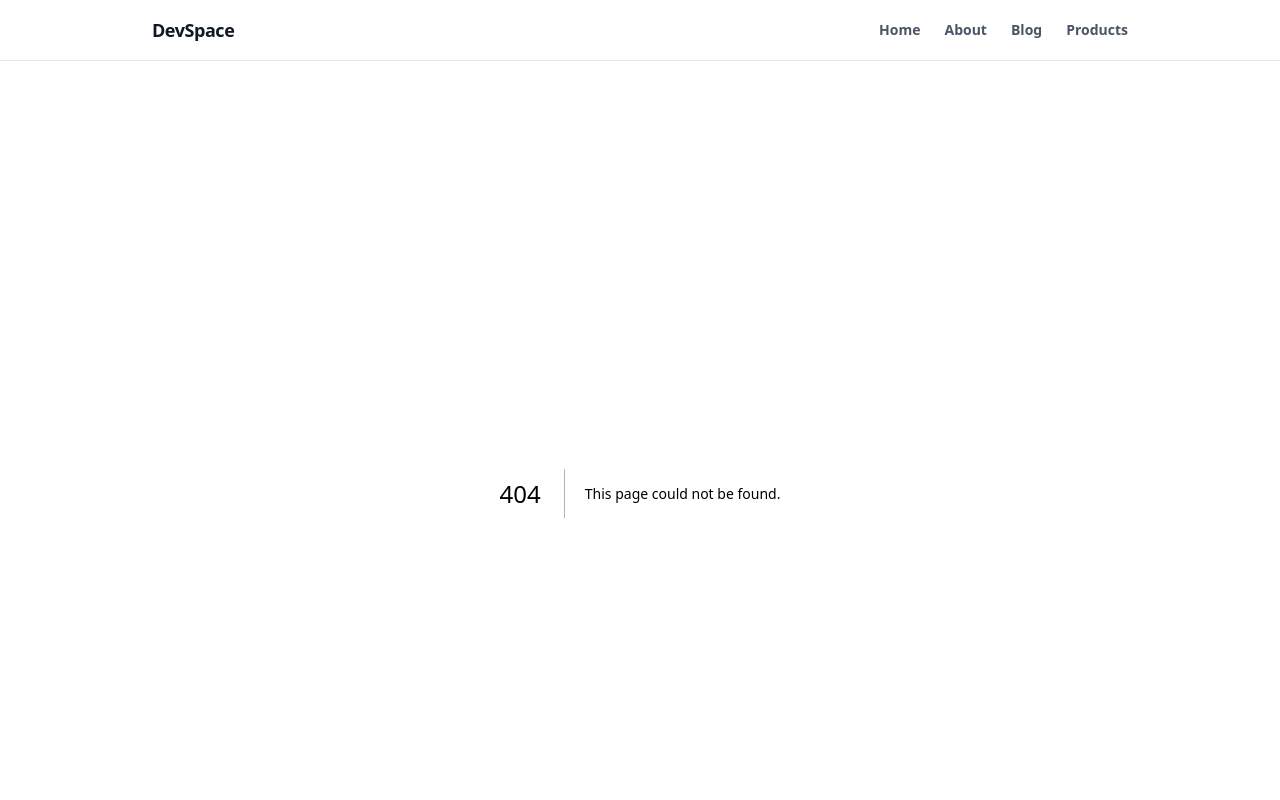
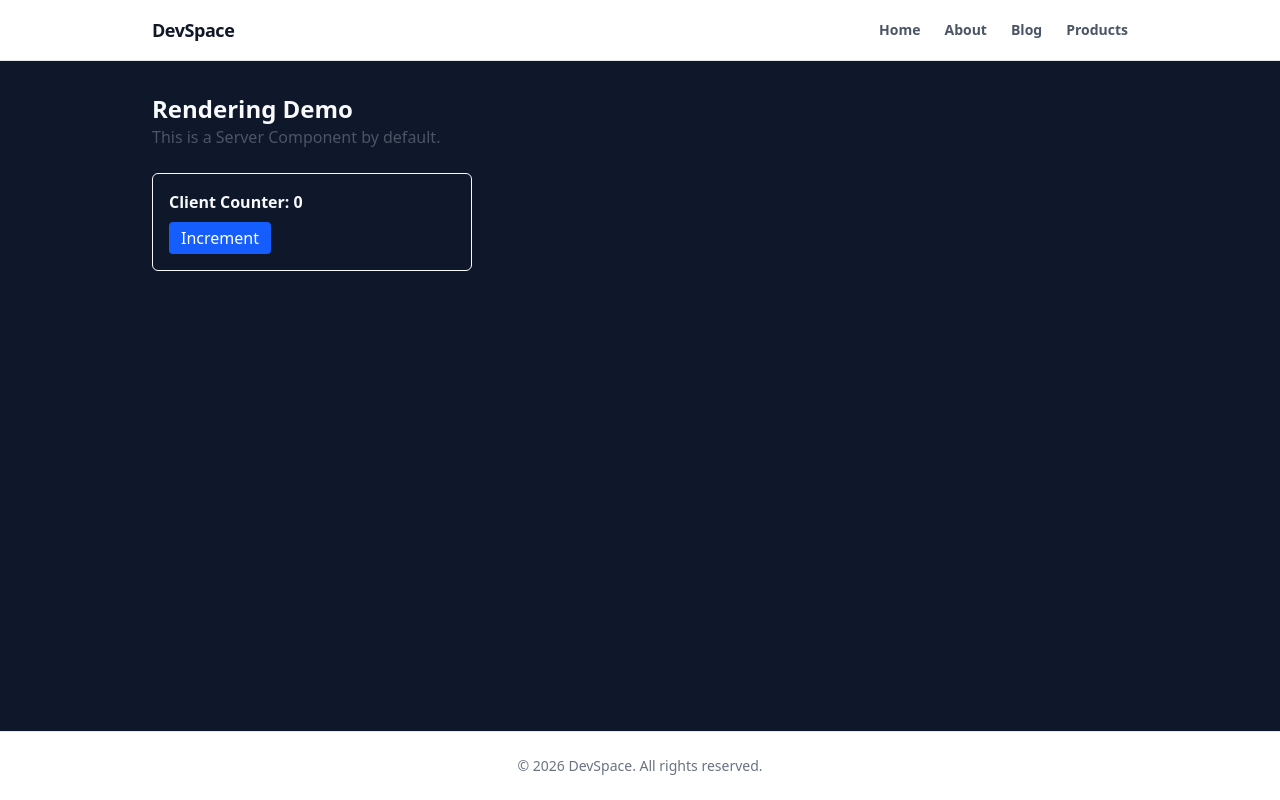
Before and after one commit to Nisarg-jain/next.js--mastery, a Next.js app: page /rendering-demo in a window 1280 px wide. Before the commit this address had no page. Shown: the top 800 px of the page. Built offline with nearby package versions, Linux system fonts and the light colour scheme.

Commit message:
"feat: demonstrate server and client component rendering split"

```diff
--- /dev/null
+++ b/src/app/rendering-demo/counter.tsx
@@ -0,0 +1,21 @@
+"use client";
+
+import { useState } from "react";
+
+export default function Counter() {
+  const [count, setCount] = useState(0);
+
+  console.log("Counter: Client Component executed!");
+
+  return (
+    <div className="p-4 border rounded-md max-w-xs space-y-2">
+      <p className="font-semibold">Client Counter: {count}</p>
+      <button
+        onClick={() => setCount(count + 1)}
+        className="px-3 py-1 bg-blue-600 text-white rounded hover:bg-blue-700"
+      >
+        Increment
+      </button>
+    </div>
+  );
+}
--- /dev/null
+++ b/src/app/rendering-demo/page.tsx
@@ -0,0 +1,16 @@
+import Counter from "./counter";
+
+export default function RenderingDemoPage() {
+  console.log("Rendering Demo: Server Component executed!");
+
+  return (
+    <div className="space-y-6">
+      <div>
+        <h1 className="text-2xl font-bold">Rendering Demo</h1>
+        <p className="text-gray-600">This is a Server Component by default.</p>
+      </div>
+
+      <Counter />
+    </div>
+  );
+}
```
